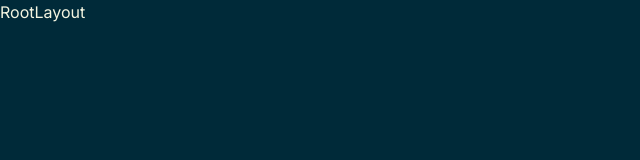
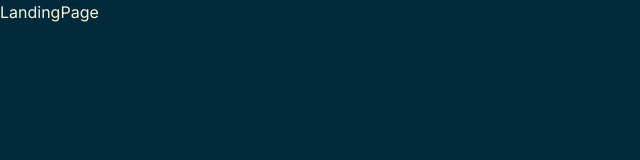
Before and after one commit to Gong-Code/event-website, a Next.js app: page / in a window 1280 px wide. Shown: the top 160 px of the page, without its empty margins (0-640 px from the left). Built offline with nearby package versions, Linux system fonts and the light colour scheme.

Commit message:
removed the page.jsx in root folder and change the landing page to the base level in app folder

```diff
--- a/app/(root)/layout.jsx
+++ b/app/(root)/layout.jsx
@@ -1,5 +1,5 @@
-import React from 'react'
 
+//Lägg navbar, footer osv här
 const RootLayout = () => {
     return (
         <div>RootLayout</div>
--- a/app/(root)/page.jsx
+++ /dev/null
@@ -1,9 +0,0 @@
-import React from 'react'
-
-const LandingPage = () => {
-    return (
-        <div>LandingPage</div>
-    )
-}
-
-export default LandingPage
--- a/app/page.jsx
+++ b/app/page.jsx
@@ -1,9 +1,8 @@
-import React from 'react'
 
-const page = () => {
+const LandingPage = () => {
   return (
-    <div>Hej /Emma</div>
+    <div>LandingPage</div>
   )
 }
 
-export default page
+export default LandingPage
```
